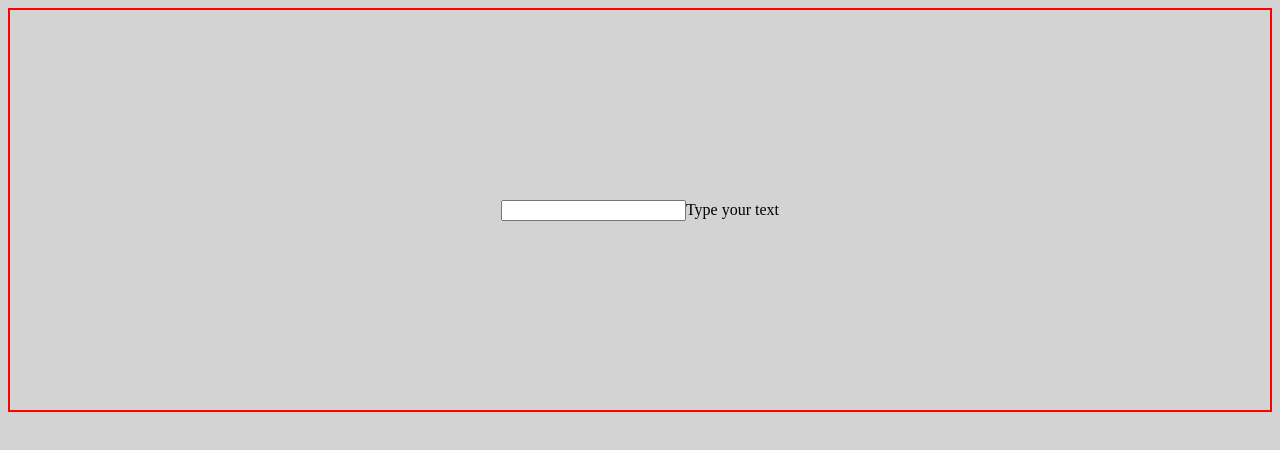
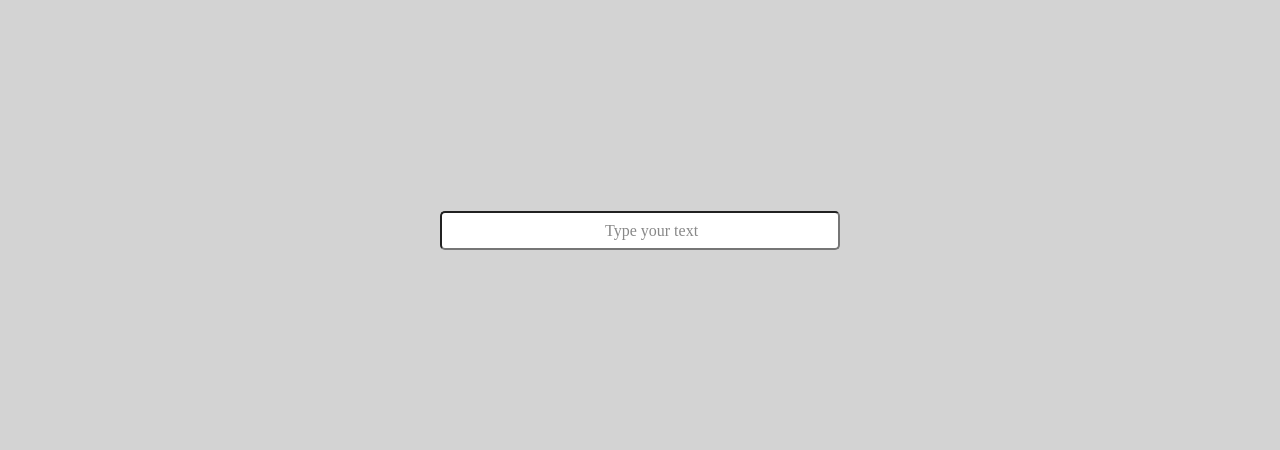
Before and after one commit to abdel1413/moon-orbit, a plain HTML site: page floatingInput.html in a window 1280 px wide. Drawn offline with Linux system fonts and the light colour scheme.

Commit message:
finish floating input

```diff
--- a/floatingInput.css
+++ b/floatingInput.css
@@ -6,15 +6,53 @@
 
 .input-container{
     position: relative;
-    border: 2px solid red;
+
     display: flex;
     justify-content: center;
     align-items: center;
+    width: 400px;
     height: 400px;
+    margin: 30px auto;
 
 }
 
-input label{
+.input-container label{
     position: absolute;
+    top: 48%;
+    left:40%;
+    pointer-events: none;
+    transition: 0.3s ease all;
+    color: #888;
+    background-color: white;
+    padding: 0 5px;
 
 }
+
+.input-container input{
+    width: 100%;
+    padding: 10px;
+    box-sizing: border-box;
+    border-radius: 5px;
+}
+
+
+/* .input-container input:focus + label,
+ .input-container input:not(:placeholder-shown) + label{
+    top: -10px;
+    left: 10px;
+    font-size: .8em;
+    color: #4a90e2;
+
+} */
+
+  .input-container input:focus + label{
+    top: 43%;
+    left: 5%;
+    font-size: 0.8em;
+    color: black;
+    background-color: lightgray;
+
+  }
+.input-container input:focus::placeholder {
+  color: transparent;
+}
```
Also changed, not shown: floatingInput.html (+0 -1 lines).
